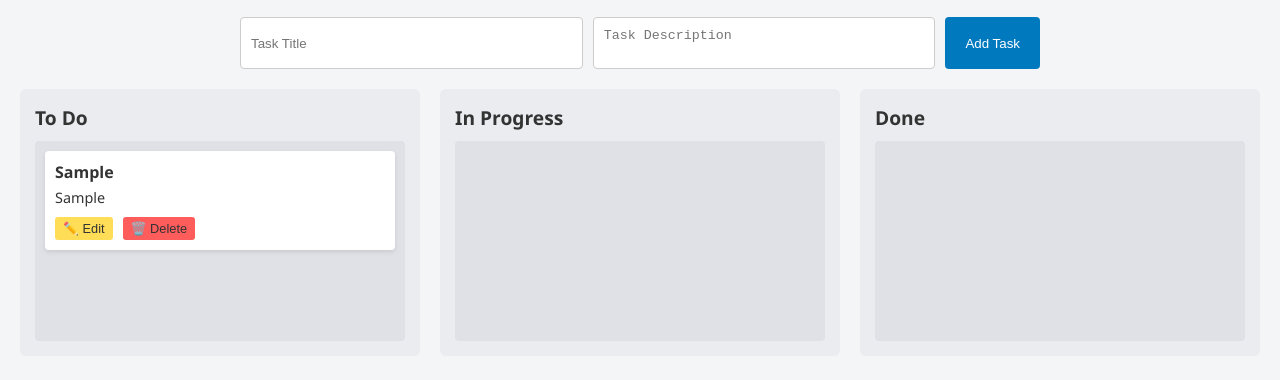
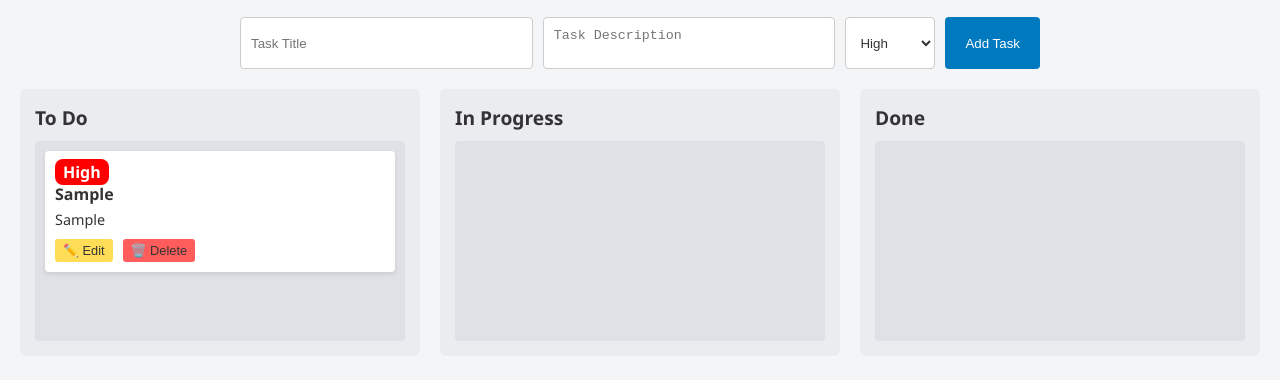
Before and after one commit to dsaikiran01/Dynamic-Kanban-Board, a plain HTML site: page index.html in a window 1280 px wide. Both pictures are taken after typing "Sample", "Sample" into the empty fields and a click on the button "Add Task". Shown: the part 66-446 px from the top of the page. Drawn offline with Linux system fonts and the light colour scheme.

Commit message:
added priority filter

```diff
--- a/css/styles.css
+++ b/css/styles.css
@@ -113,6 +113,14 @@ h1 {
   resize: none;
 }
 
+#taskPriority {
+  padding: 10px;
+  border: 1px solid var(--input-border);
+  border-radius: 4px;
+  background-color: var(--input-bg);
+  color: var(--text-color);
+}
+
 #taskForm button {
   padding: 10px 20px;
   background-color: var(--btn-bg);
@@ -153,7 +161,8 @@ h1 {
 
 /* === Task Update Form === */
 .edit-title-input,
-.edit-desc-input {
+.edit-desc-input,
+.edit-priority-select {
   width: 100%;
   padding: 6px;
   margin-bottom: 8px;
--- a/index.html
+++ b/index.html
@@ -24,7 +24,12 @@
     <form id="taskForm">
       <input type="text" id="taskTitle" placeholder="Task Title" required />
       <textarea id="taskDescription" placeholder="Task Description" required></textarea>
-      <button type="submit">Add Task</button>
+        <select id="taskPriority" required>
+          <option value="high">High</option>
+          <option value="medium">Medium</option>
+          <option value="low">Low</option>
+        </select>
+        <button type="submit">Add Task</button>
     </form>
   </section>
 
--- a/js/events.js
+++ b/js/events.js
@@ -14,16 +14,19 @@ export function setupFormListener() {
 
     const titleInput = document.getElementById('taskTitle');
     const descInput = document.getElementById('taskDescription');
+    const priorityInput = document.getElementById('taskPriority');
 
     const title = titleInput.value.trim();
     const description = descInput.value.trim();
+    const priority = priorityInput.value;
 
-    if (!title || !description) return;
+    if (!title || !description || !priority) return;
 
     const newTask = {
       id: generateID(),
       title,
       description,
+      priority,
       status: 'todo'
     };
 
@@ -33,6 +36,7 @@ export function setupFormListener() {
     // Clear form
     titleInput.value = '';
     descInput.value = '';
+    priorityInput.value = 'high';
   });
 }
 
@@ -128,10 +132,20 @@ export function showEditForm(task) {
   const descInput = createElement('textarea', 'edit-desc-input');
   descInput.value = task.description;
 
+  // Priority dropdown
+  const prioritySelect = createElement('select', 'edit-priority-select');
+  ['high', 'medium', 'low'].forEach(p => {
+    const opt = createElement('option', '', p.charAt(0).toUpperCase() + p.slice(1));
+    opt.value = p;
+    if (task.priority === p) opt.selected = true;
+    prioritySelect.appendChild(opt);
+  });
+
   const saveBtn = createElement('button', 'save-edit-btn', '💾 Save');
   const cancelBtn = createElement('button', 'cancel-edit-btn', '❌ Cancel');
 
   // Append editable fields
+  contentDiv.appendChild(prioritySelect);
   contentDiv.appendChild(titleInput);
   contentDiv.appendChild(descInput);
 
@@ -145,6 +159,7 @@ export function showEditForm(task) {
       ...task,
       title: titleInput.value.trim(),
       description: descInput.value.trim(),
+      priority: prioritySelect.value
     };
 
     updateTask(updatedTask);
--- a/js/ui.js
+++ b/js/ui.js
@@ -11,10 +11,18 @@ export function renderTasks(tasks) {
   document.getElementById('inProgressTasks').innerHTML = '';
   document.getElementById('doneTasks').innerHTML = '';
 
-  tasks.forEach(task => {
-    const card = createTaskCard(task);
-    const containerId = getContainerId(task.status);
-    document.getElementById(containerId).appendChild(card);
+  // Priority order: high (0), medium (1), low (2)
+  const priorityOrder = { high: 0, medium: 1, low: 2 };
+
+  ['todo', 'in-progress', 'done'].forEach(status => {
+    const containerId = getContainerId(status);
+    const columnTasks = tasks
+      .filter(task => task.status === status)
+      .sort((a, b) => priorityOrder[a.priority] - priorityOrder[b.priority]);
+    columnTasks.forEach(task => {
+      const card = createTaskCard(task);
+      document.getElementById(containerId).appendChild(card);
+    });
   });
 }
 
@@ -31,6 +39,21 @@ export function createTaskCard(task) {
   const content = createElement('div', 'task-content');
   const title = createElement('h3', '', task.title);
   const desc = createElement('p', '', task.description);
+
+  // Priority badge
+  const priorityBadge = createElement('span', 'priority-badge', task.priority.charAt(0).toUpperCase() + task.priority.slice(1));
+  let color = '';
+  if (task.priority === 'high') color = 'red';
+  else if (task.priority === 'medium') color = 'orange';
+  else color = 'green';
+  priorityBadge.style.backgroundColor = color;
+  priorityBadge.style.color = 'white';
+  priorityBadge.style.padding = '2px 8px';
+  priorityBadge.style.borderRadius = '8px';
+  priorityBadge.style.marginRight = '8px';
+  priorityBadge.style.fontWeight = 'bold';
+
+  content.appendChild(priorityBadge);
   content.appendChild(title);
   content.appendChild(desc);
 
```
